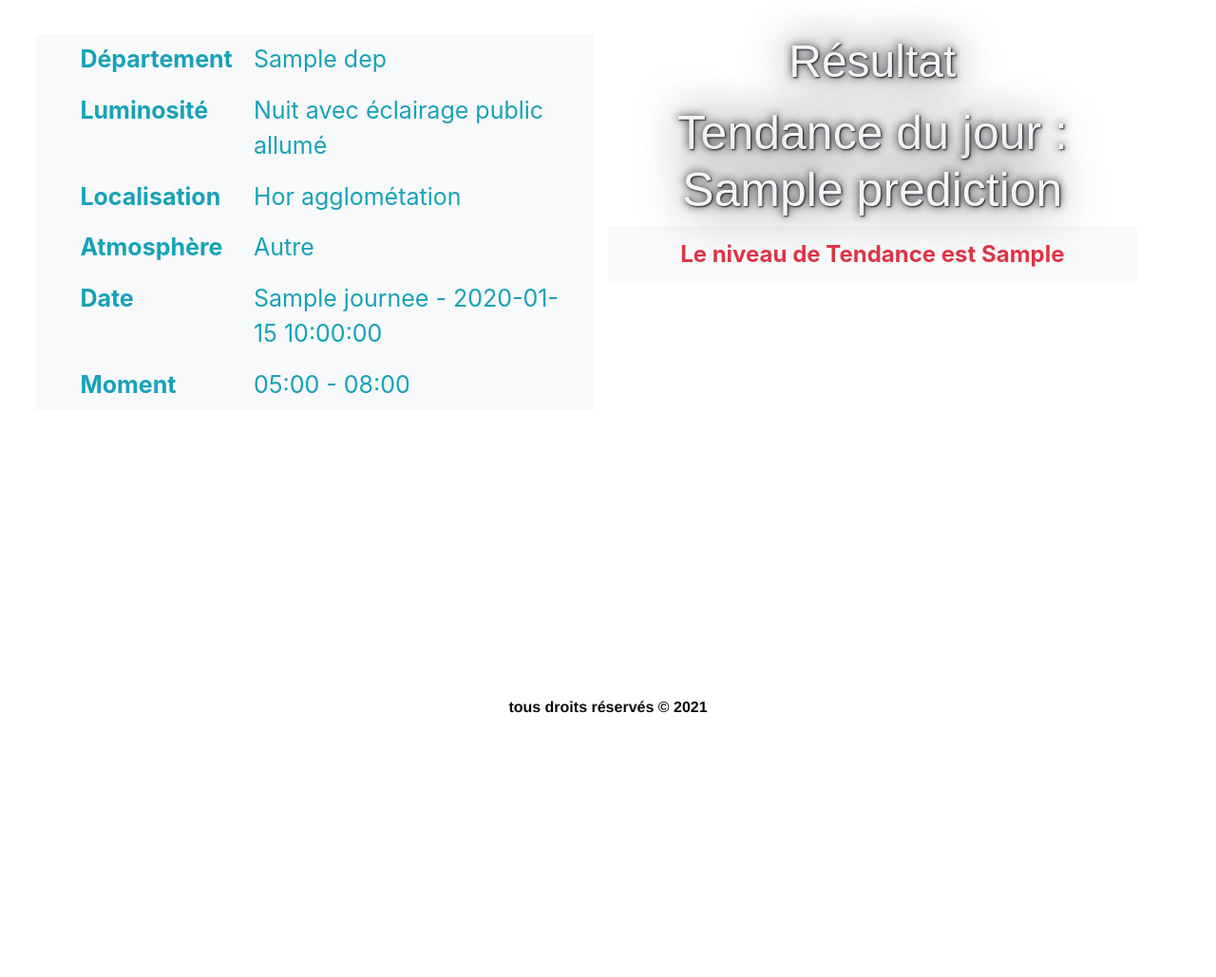
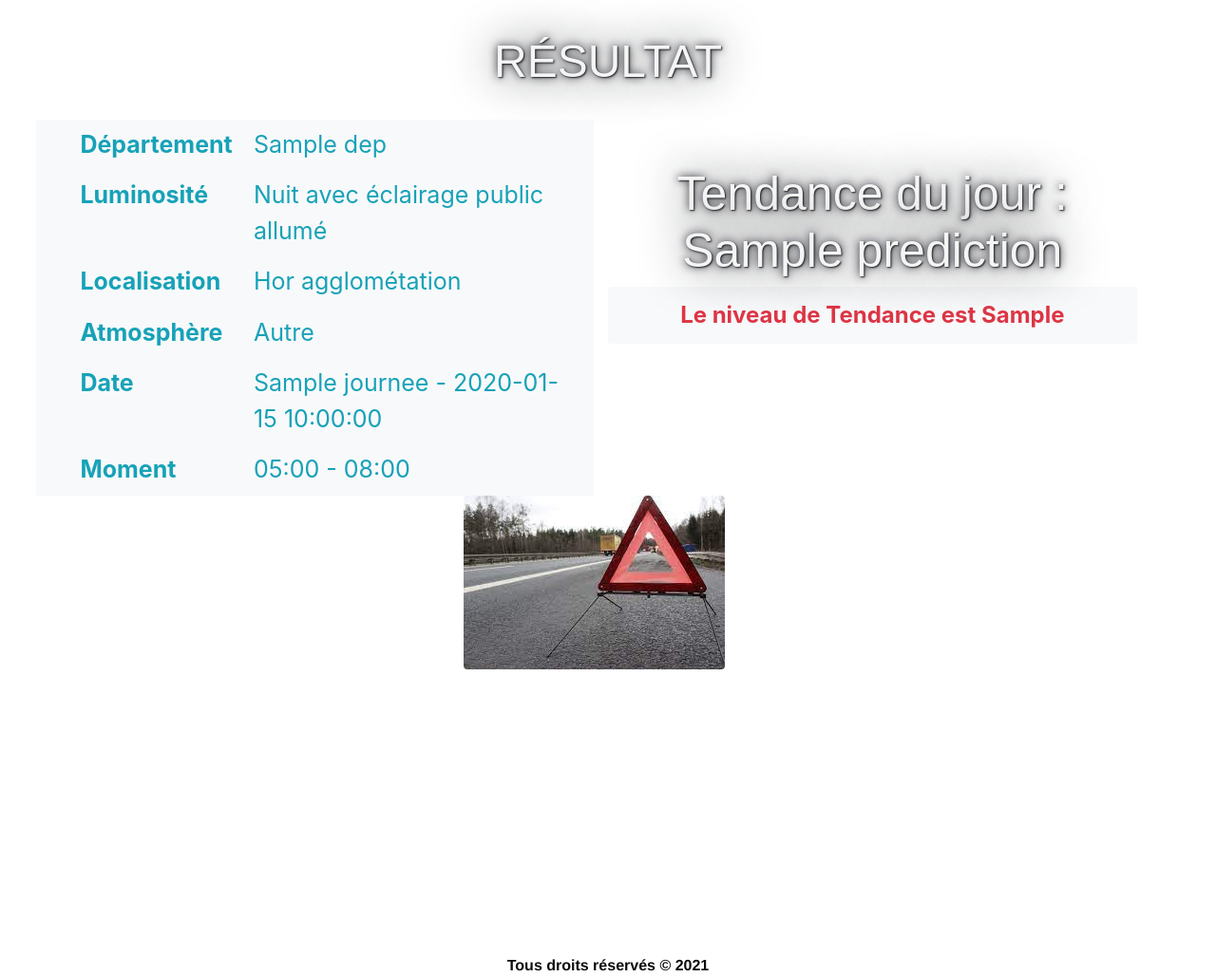
Before and after one commit to NgaMaSimplon/NgaMa, a Flask app: template app/templates/predict.html in a window 1280 px wide. Shown: the part 100-1129 px from the top of the page at 95% size. Before the commit the page ends 851 px from the top, so only its background shows below. Run offline with Flask 2, Linux system fonts and the light colour scheme; the template is opened without the code that fills it: most values are stand-ins (such as "Sample title", 1, 10 or a date in 2020); some libraries are stand-ins or nearby versions.

Commit message:
Ajout un image au Resultat

```diff
--- a/app/static/style.css
+++ b/app/static/style.css
@@ -140,12 +140,12 @@ h3{
 
         margin-left: 40%;
         text-align: left;
-        font-size: 25px;
+        font-size: 20px;
     }
 
     .din{
 
-        font-size: 25px;
+        font-size: 20px;
         font-family: Arial, sans-serif;
         color: rgb(245, 245, 245);
         text-shadow: 1px 1px 2px rgb(27, 29, 29), 0 0 1em rgb(25, 29, 31), 0 0 0.2em rgb(26, 26, 39);
--- a/app/templates/base.html
+++ b/app/templates/base.html
@@ -40,7 +40,7 @@
 
 		<footer>
 			<div class="pied">
-				tous droits réservés © 2021
+				Tous droits réservés © 2021
 			</div>
 		</footer>
 	</div>
--- a/app/templates/predict.html
+++ b/app/templates/predict.html
@@ -4,21 +4,24 @@
 
 <section>
 	<form class="resultat">
+		<div class="row mb-3">
+			<legend><h3>RÉSULTAT</h3></legend>
+		</div>
 		<div class="container-fluid justify-content-center row">
-			<div class="col-sm-6 bg-light">
+			<div class="col-lg-6 col-12 bg-light">
 				<div class="row p-2 ml-2 text-info">
-					<div class="col-4  font-weight-bold">
+					<div class="col-md-4 col-sm-12 font-weight-bold">
 						Département
 					</div>
-					<div class="col-8 ">
+					<div class="col-md-8 col-sm-12 ">
 						{{dep}}
 					</div>
 				</div>
 				<div class="row p-2 ml-2 text-info">
-					<div class="col-4 font-weight-bold ">
+					<div class="col-md-4 col-sm-12 font-weight-bold ">
 						Luminosité
 					</div>
-					<div class="col-8 ">
+					<div class="col-md-8 col-sm-12">
 						{% if lum==1 %} Plein jour
 						{%elif lum==2 %} Crépuscule ou aube
 						{%elif lum==3 %} Nuit sans éclairage public
@@ -28,18 +31,18 @@
 					</div>
 				</div>
 				<div class="row p-2 ml-2 text-info">
-					<div class="col-4 font-weight-bold ">
+					<div class="col-md-4 col-sm-12 font-weight-bold ">
 						Localisation
 					</div>
-					<div class="col-8 ">
+					<div class="col-md-8 col-sm-12">
 						{% if lum==1 %} En agglométation {%else %} Hor agglométation {%endif %}
 					</div>
 				</div>
 				<div class="row p-2 ml-2 text-info">
-					<div class="col-4 font-weight-bold ">
+					<div class="col-md-4 col-sm-12 font-weight-bold ">
 						Atmosphère
 					</div>
-					<div class="col-8 ">
+					<div class="col-md-8 col-sm-12">
 						{% if atm==1 %} Normale
 						{%elif atm==2 %} Pluie légère
 						{%elif atm==3 %} Pluie forte
@@ -53,18 +56,18 @@
 					</div>
 				</div>
 				<div class="row p-2 ml-2 text-info">
-					<div class="col-4 font-weight-bold ">
+					<div class="col-md-4 col-sm-12 font-weight-bold ">
 						Date
 					</div>
-					<div class="col-8 ">
+					<div class="col-md-8 col-sm-12">
 						{{ journee }} - {{ date }}
 					</div>
 				</div>
 				<div class="row p-2 ml-2 text-info">
-					<div class="col-4 font-weight-bold ">
+					<div class="col-md-4 col-sm-12 font-weight-bold ">
 						Moment
 					</div>
-					<div class="col-8 ">
+					<div class="col-md-8 col-sm-12 ">
 						{% if cat_time==1 %} 08:00 - 17:00
 						{%elif cat_time==2 %} 17:00 - 20:00
 						{%elif cat_time==3 %} 20:00 - 00:00
@@ -74,10 +77,9 @@
 					</div>
 				</div>
 			</div>
-		<div class="col-sm-6">
+		<div class="col-lg-6 col-12">
 			<fieldset>
-				<legend><h3>Résultat</h3></legend>
-				<h3>
+				<h3 class="mt-5">
 					Tendance du jour :  {{ prediction }}
 				</h3>
 				<h4 class="font-weight-bold p-3 text-center shadow-none mb-5 bg-light rounded">
@@ -91,6 +93,8 @@
 				</h4>
 			</fieldset>
 		</div>
+		<div class="row">
+			<img class="img-fluid rounded mx-auto d-block" src="{{url_for('static', filename='img/nvsecour.jpeg')}}" alt="Image secours">
 		</div>
 	</form>
 
```
Also changed, not shown: app/static/img/nvsecour.jpeg (added).
